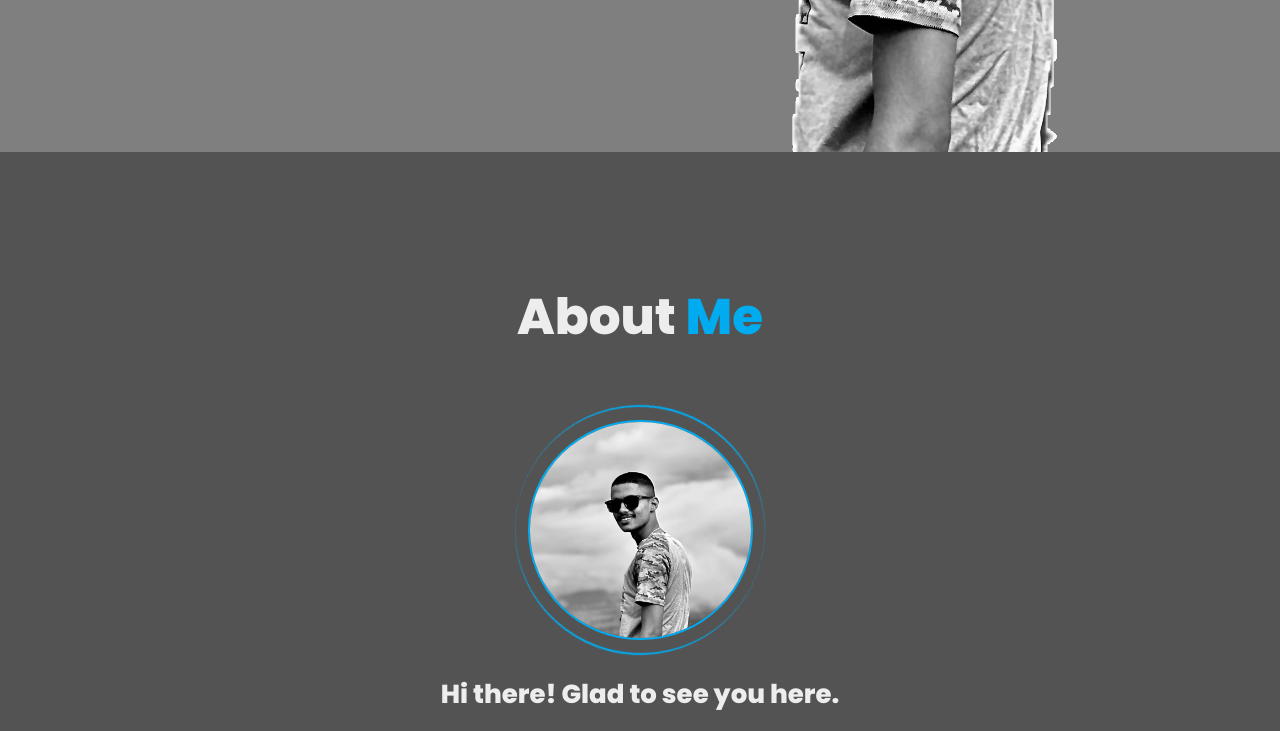
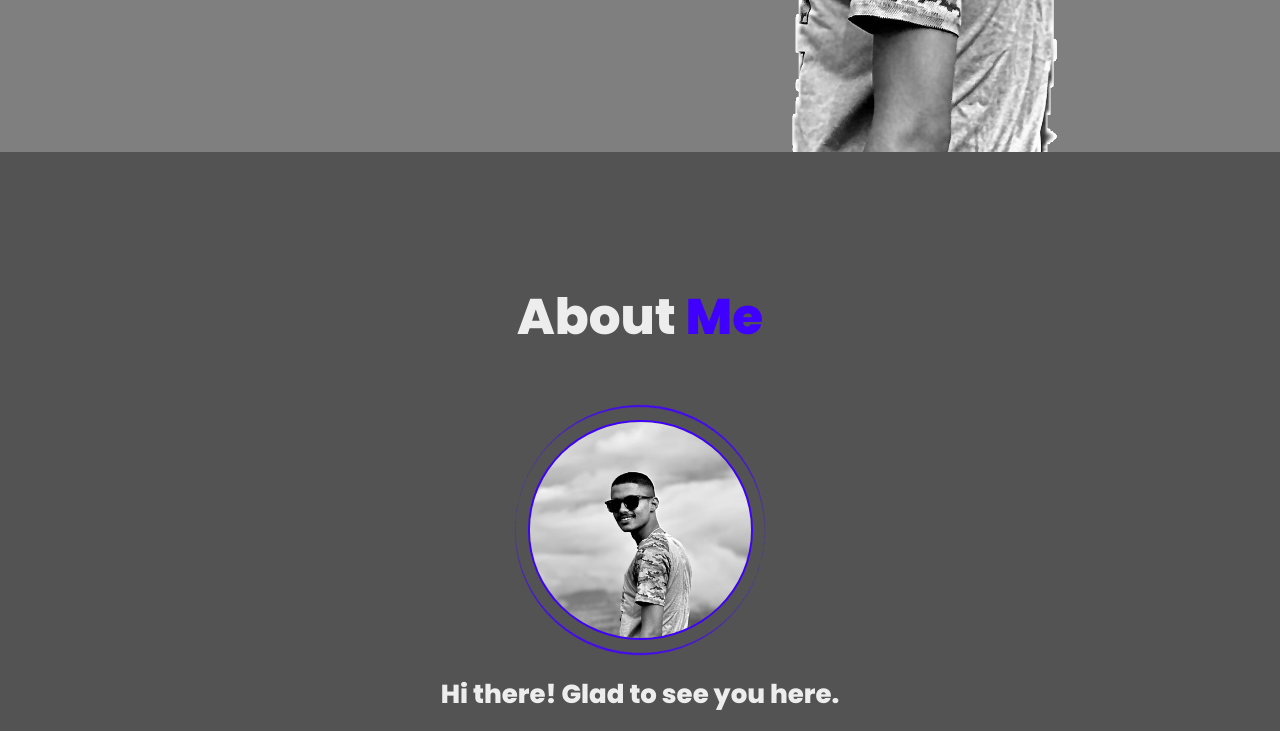
Before and after one commit to Dkcse7/Portfolio-2.0, a plain HTML site: page index.html in a window 1280 px wide. Shown: the part 648-1379 px from the top of the page. Drawn offline with nearby package versions, Linux system fonts and the light colour scheme.

Commit message:
Update style.css

```diff
--- a/style.css
+++ b/style.css
@@ -15,7 +15,7 @@
     --bg-color: #535353;
     --second-bg-color: #535353s;
     --text-color: #ededed;
-    --main-color: #00abf0;
+    --main-color: #4000ff;
 }
 
 html {
```
